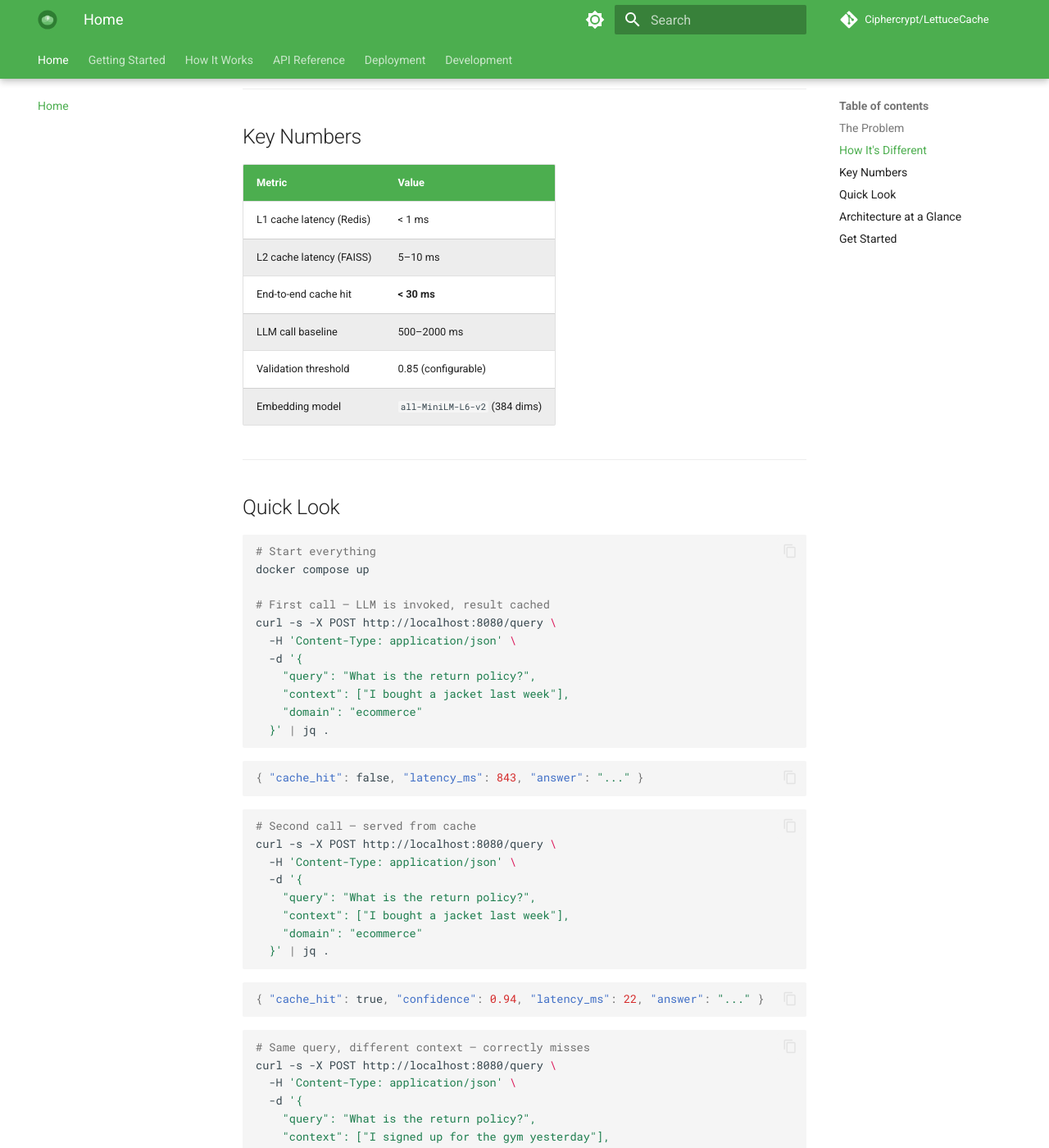
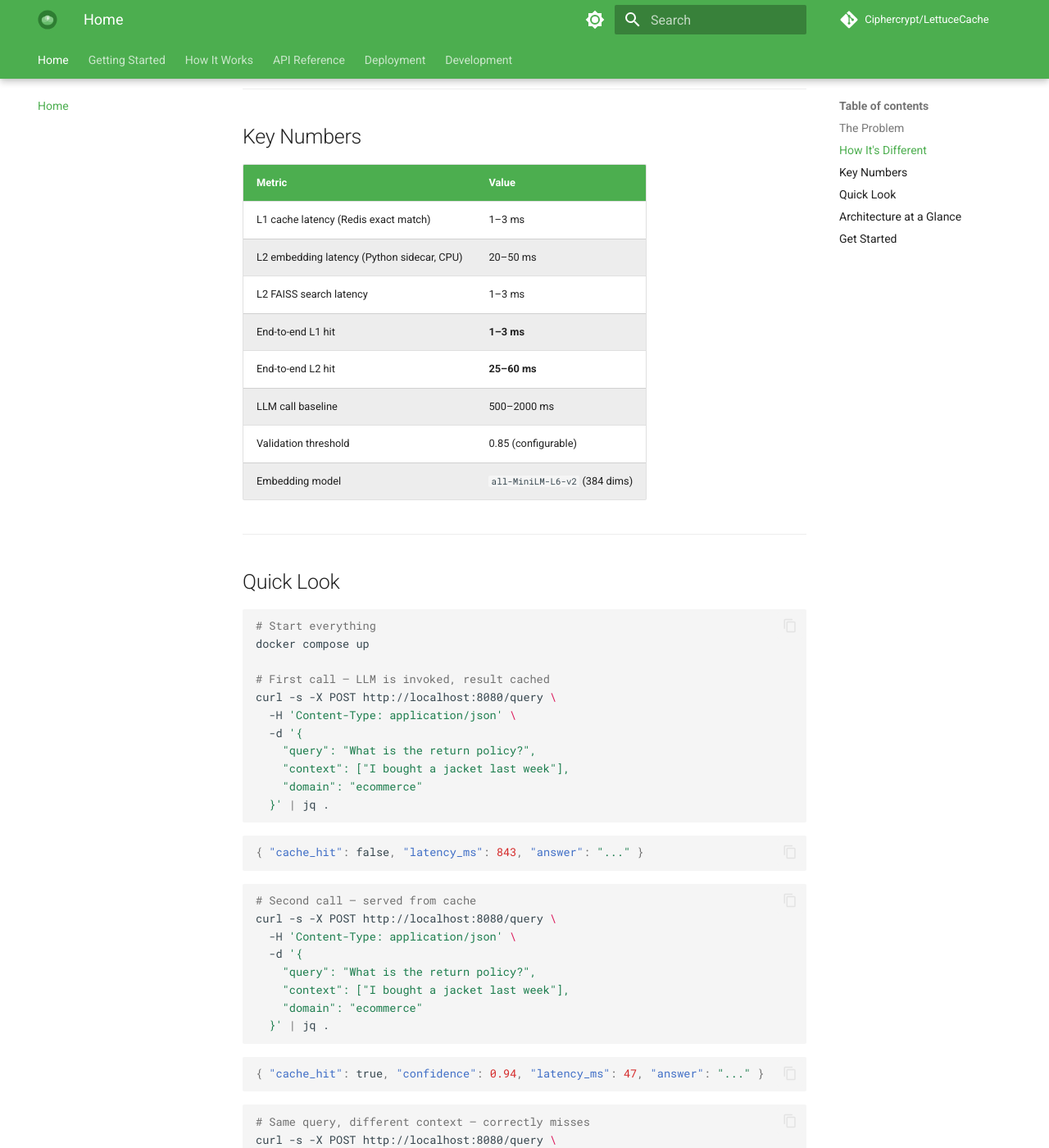
Before and after one commit to Ciphercrypt/LettuceCache, an MkDocs documentation site: the page built from docs/index.md, in a window 1280 px wide and 1400 px high, scrolled down 893 px. Shown: the whole window at 82% size. Built offline with MkDocs 1.6.1 and Material for MkDocs 9.7.7, drawn with Linux system fonts in a browser that asks for light colours; comment, search, counter and statistics services are not loaded.

Commit message:
the python sidecar was taking 40ms naps and nobody told the readme

````diff
--- a/docs/index.md
+++ b/docs/index.md
@@ -33,9 +33,11 @@ LettuceCache solves this by encoding the full conversation context into every ca
 
 | Metric | Value |
 |---|---|
-| L1 cache latency (Redis) | < 1 ms |
-| L2 cache latency (FAISS) | 5–10 ms |
-| End-to-end cache hit | **< 30 ms** |
+| L1 cache latency (Redis exact match) | 1–3 ms |
+| L2 embedding latency (Python sidecar, CPU) | 20–50 ms |
+| L2 FAISS search latency | 1–3 ms |
+| End-to-end L1 hit | **1–3 ms** |
+| End-to-end L2 hit | **25–60 ms** |
 | LLM call baseline | 500–2000 ms |
 | Validation threshold | 0.85 (configurable) |
 | Embedding model | `all-MiniLM-L6-v2` (384 dims) |
@@ -74,7 +76,7 @@ curl -s -X POST http://localhost:8080/query \
 ```
 
 ```json
-{ "cache_hit": true, "confidence": 0.94, "latency_ms": 22, "answer": "..." }
+{ "cache_hit": true, "confidence": 0.94, "latency_ms": 47, "answer": "..." }
 ```
 
 ```bash
@@ -100,11 +102,11 @@ curl -s -X POST http://localhost:8080/query \
 flowchart TD
     A([POST /query]) --> B[ContextBuilder]
     B --> C{L1: Redis\nexact hash}
-    C -- hit --> Z([Return under 1ms])
+    C -- hit --> Z([Return in 1–3 ms])
     C -- miss --> D[EmbeddingClient\nPython sidecar]
     D --> E{L2: FAISS\nIVF+PQ ANN}
     E --> F{ValidationService\nscore >= 0.85?}
-    F -- hit --> G([Return under 30ms])
+    F -- hit --> G([Return in 25–60 ms])
     F -- miss --> H[LLMAdapter\nOpenAI]
     H --> I([Return response])
     H --> J[Async enqueue]
````
Also changed, not shown: README.md (+6 -6 lines), docs/api/endpoints.md (+1 -1 lines), docs/how-it-works/overview.md (+3 -3 lines).
